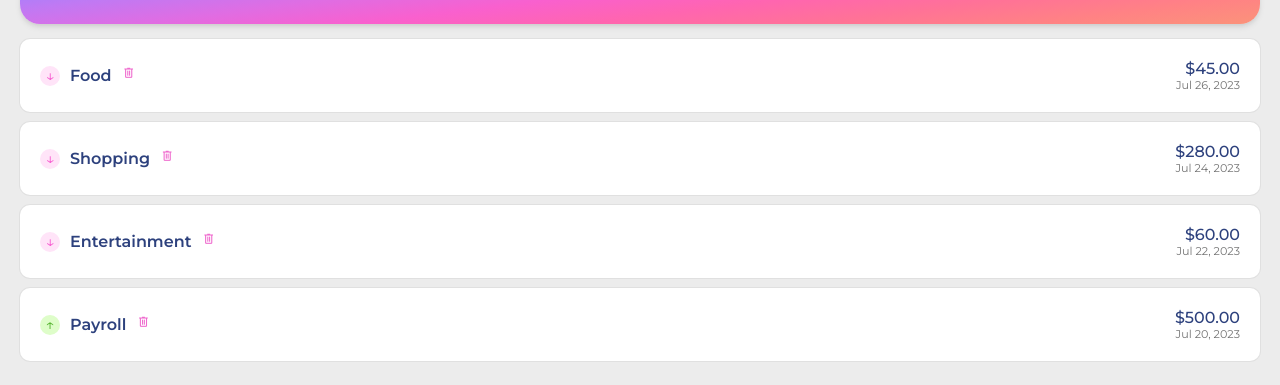
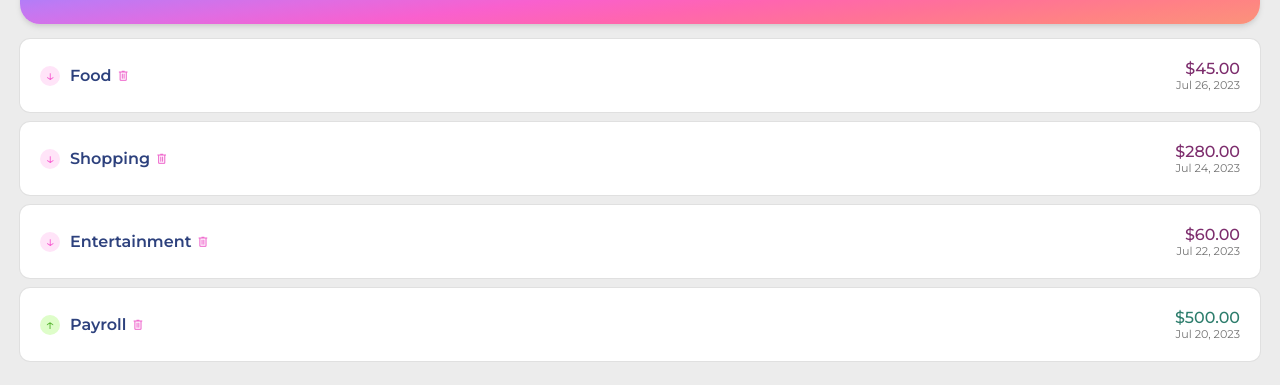
Before and after one commit to johncardozo/frontend-intermedio, an Angular app in the folder angular-expenses-tracker/: page / in a window 1280 px wide. Shown: the part 151-536 px from the top of the page. Built offline with nearby package versions, Linux system fonts and the light colour scheme.

Commit message:
Angular: ngClass para modificar el color del amount del componente Transaction

```diff
--- a/angular-expenses-tracker/src/app/components/transaction/transaction.component.html
+++ b/angular-expenses-tracker/src/app/components/transaction/transaction.component.html
@@ -12,11 +12,22 @@
     >
       ↓
     </div>
-    <h5 class="transaction__category">{{ transaction.category }}</h5>
-    <span class="material-symbols-outlined transaction__remove"> delete </span>
+    <h5 class="transaction__category">
+      {{ transaction.category }}
+      <span class="material-symbols-outlined transaction__remove">
+        delete
+      </span>
+    </h5>
   </div>
   <div>
-    <h5 class="transaction__amount">
+    <h5
+      class="transaction__amount"
+      [ngClass]="
+        transaction.type === 'expense'
+          ? 'transaction__amount-expense'
+          : 'transaction__amount-income'
+      "
+    >
       {{ transaction.amount | currency }}
     </h5>
     <h5 class="transaction__date">{{ transaction.date | date }}</h5>
--- a/angular-expenses-tracker/src/app/components/transaction/transaction.component.scss
+++ b/angular-expenses-tracker/src/app/components/transaction/transaction.component.scss
@@ -57,4 +57,10 @@
       color: #da19a9;
     }
   }
+  &__amount-expense {
+    color: #7d2d6d;
+  }
+  &__amount-income {
+    color: #2d7d6c;
+  }
 }
```
